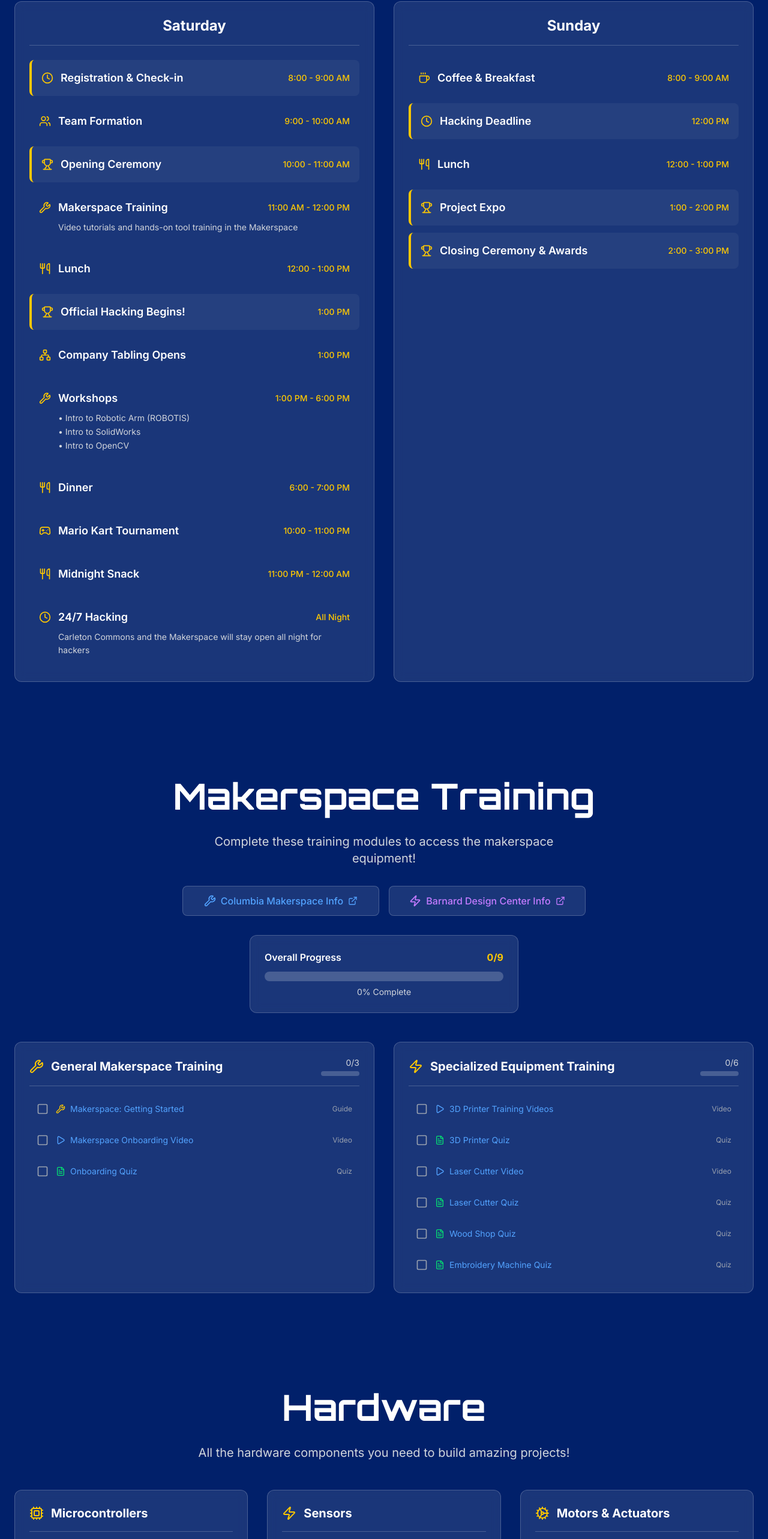
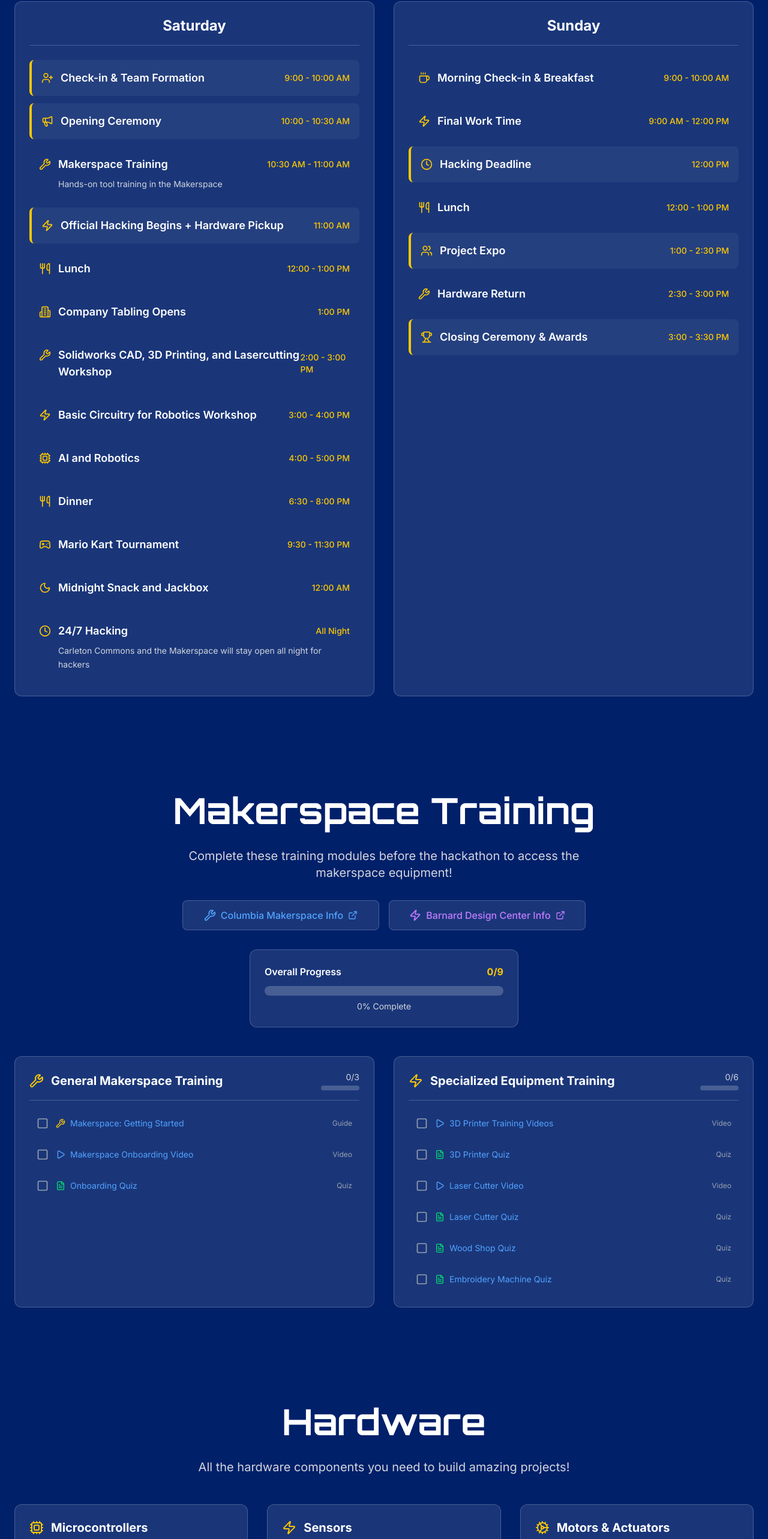
Before and after one commit to saloni-jain-code/make-cu, a Next.js app: page / in a window 1280 px wide. Shown: the part 1684-4250 px from the top of the page at 60% size. Built offline with nearby package versions, Linux system fonts and the light colour scheme.

Commit message:
fixed hardware section, updated to correct schedule, small fixes to makerspace training and faq section

```diff
--- a/app/components/FAQ.tsx
+++ b/app/components/FAQ.tsx
@@ -25,7 +25,7 @@ const faqs = [
     },
     {
       question: "What kinds of hardware will be provided?",
-      answer: "We will do our best to provide all necessary equipment; however, you are encouraged to bring your own hardware tools, such as microcomputers, sensors, and mechanical tools, to enhance your project! Arduino kits, sensors, and more will be available. More information to come.",
+      answer: "We will do our best to provide all necessary equipment; however, you are encouraged to bring your own hardware tools, such as microcomputers, sensors, and mechanical tools, to enhance your project! Arduino kits, sensors, and more will be available. See the 'Hardware' section of the website.",
     },
     {
       question: "Do I need to bring my own hardware?",
--- a/app/components/Hardware.tsx
+++ b/app/components/Hardware.tsx
@@ -84,7 +84,7 @@ const Hardware: React.FC = () => {
         },
         {
           id: "raspberry-pi",
-          name: "Raspberry Pi 4",
+          name: "Raspberry Pi",
           description: "Single-board computer for advanced projects"
         }
       ]
@@ -94,24 +94,24 @@ const Hardware: React.FC = () => {
         icon: Zap,
         items: [
           {
-          id: "pir-sensor",
-          name: "PIR Motion Sensor (HC-SR501)",
-          description: "Passive infrared sensor for motion detection",
+            id: "audio-kit",
+            name: "Audio Kit",
+            description: "Microphones and speakers for sound projects"
           },
           {
-          id: "lidar-sensor",
-          name: "LiDAR Distance Sensor",
-          description: "Single-point laser distance measurement sensor",
+            id: "camera-kit",
+            name: "Camera Kit",
+            description: "Image capture and computer vision components"
           },
           {
-          id: "muscle-sensor",
-          name: "Muscle Sensor (MyoWare)",
-          description: "EMG sensor for detecting muscle activity"
+            id: "motion-detection",
+            name: "Motion Detection Kit",
+            description: "PIR motion sensors and ultrasonic distance sensors"
           },
           {
-          id: "ultrasonic-sensor",
-          name: "Ultrasonic Distance Sensor",
-          description: "HC-SR04 compatible ultrasonic ranging module"
+            id: "advanced-sensors",
+            name: "Advanced Sensors",
+            description: "LiDAR distance sensors and muscle/EMG sensors"
           }
         ]
       },
--- a/app/components/MakerspaceTraining.tsx
+++ b/app/components/MakerspaceTraining.tsx
@@ -245,7 +245,7 @@ const MakerspaceTraining: React.FC = () => {
             Makerspace Training
           </h1>
           <p className="text-xl text-gray-300 max-w-2xl mx-auto mb-8">
-           Complete these training modules to access the makerspace equipment!
+           Complete these training modules before the hackathon to access the makerspace equipment!
           </p>
 
           {/* General Resources Links */}
--- a/app/components/Schedule.tsx
+++ b/app/components/Schedule.tsx
@@ -1,29 +1,30 @@
 import React from 'react';
-import { Clock, Users, Wrench, Utensils, Trophy, Coffee, Gamepad2, Network } from 'lucide-react';
+import { Clock, Users, Wrench, Utensils, Trophy, Coffee, Gamepad2, UserPlus, Megaphone, Zap, Building2, Cpu, Moon, } from 'lucide-react';
 
 const saturdayEvents: ScheduleEventProps[] = [
   {
-    time: "8:00 - 9:00 AM",
-    title: "Registration & Check-in",
-    icon: Clock,
+    time: "9:00 -  10:00 AM",
+    title: "Check-in & Team Formation",
+    icon: UserPlus,
     isHighlight: true
   },
   {
-    time: "9:00 - 10:00 AM",
-    title: "Team Formation",
-    icon: Users
-  },
-  {
-    time: "10:00 - 11:00 AM",
+    time: "10:00 - 10:30 AM",
     title: "Opening Ceremony",
-    icon: Trophy,
+    icon: Megaphone,
     isHighlight: true
   },
   {
-    time: "11:00 AM - 12:00 PM",
+    time: "10:30 AM - 11:00 AM",
     title: "Makerspace Training",
-    description: "Video tutorials and hands-on tool training in the Makerspace",
+    description: "Hands-on tool training in the Makerspace",
     icon: Wrench
+  },
+  {
+    time: "11:00 AM",
+    title: "Official Hacking Begins + Hardware Pickup",
+    icon: Zap,
+    isHighlight: true
   },
   {
     time: "12:00 - 1:00 PM",
@@ -32,35 +33,38 @@ const saturdayEvents: ScheduleEventProps[] = [
   },
   {
     time: "1:00 PM",
-    title: "Official Hacking Begins!",
-    icon: Trophy,
-    isHighlight: true
+    title: "Company Tabling Opens",
+    icon: Building2,
   },
   {
-    time: "1:00 PM",
-    title: "Company Tabling Opens",
-    icon: Network,
-  },
-  {
-    time: "1:00 PM - 6:00 PM",
-    title: "Workshops",
-    description: "• Intro to Robotic Arm (ROBOTIS)\n• Intro to SolidWorks\n• Intro to OpenCV",
+    time: "2:00 - 3:00 PM",
+    title: "Solidworks CAD, 3D Printing, and Lasercutting Workshop",
     icon: Wrench
   },
   {
-    time: "6:00 - 7:00 PM",
+    time: "3:00 - 4:00 PM",
+    title: "Basic Circuitry for Robotics Workshop",
+    icon: Zap
+  },
+  {
+    time: "4:00 - 5:00 PM",
+    title: "AI and Robotics",
+    icon: Cpu
+  },
+  {
+    time: "6:30 - 8:00 PM",
     title: "Dinner",
     icon: Utensils
   },
   {
-    time: "10:00 - 11:00 PM",
+    time: "9:30 - 11:30 PM",
     title: "Mario Kart Tournament",
-    icon: Gamepad2
+    icon: Gamepad2,
   },
   {
-    time: "11:00 PM - 12:00 AM",
-    title: "Midnight Snack",
-    icon: Utensils
+    time: "12:00 AM",
+    title: "Midnight Snack and Jackbox",
+    icon: Moon
   },
   {
     time: "All Night",
@@ -72,9 +76,14 @@ const saturdayEvents: ScheduleEventProps[] = [
 
 const sundayEvents: ScheduleEventProps[] = [
   {
-    time: "8:00 - 9:00 AM",
-    title: "Coffee & Breakfast",
+    time: "9:00 - 10:00 AM",
+    title: "Morning Check-in & Breakfast",
     icon: Coffee
+  },
+  {
+    time: "9:00 AM - 12:00 PM",
+    title: "Final Work Time",
+    icon: Zap
   },
   {
     time: "12:00 PM",
@@ -88,13 +97,18 @@ const sundayEvents: ScheduleEventProps[] = [
     icon: Utensils
   },
   {
-    time: "1:00 - 2:00 PM",
+    time: "1:00 - 2:30 PM",
     title: "Project Expo",
-    icon: Trophy,
+    icon: Users,
     isHighlight: true
   },
   {
-    time: "2:00 - 3:00 PM",
+    time: "2:30 - 3:00 PM",
+    title: "Hardware Return",
+    icon: Wrench,
+  },
+  {
+    time: "3:00 - 3:30 PM",
     title: "Closing Ceremony & Awards",
     icon: Trophy,
     isHighlight: true
```
Lines whose indentation alone changed are shown as unchanged.
